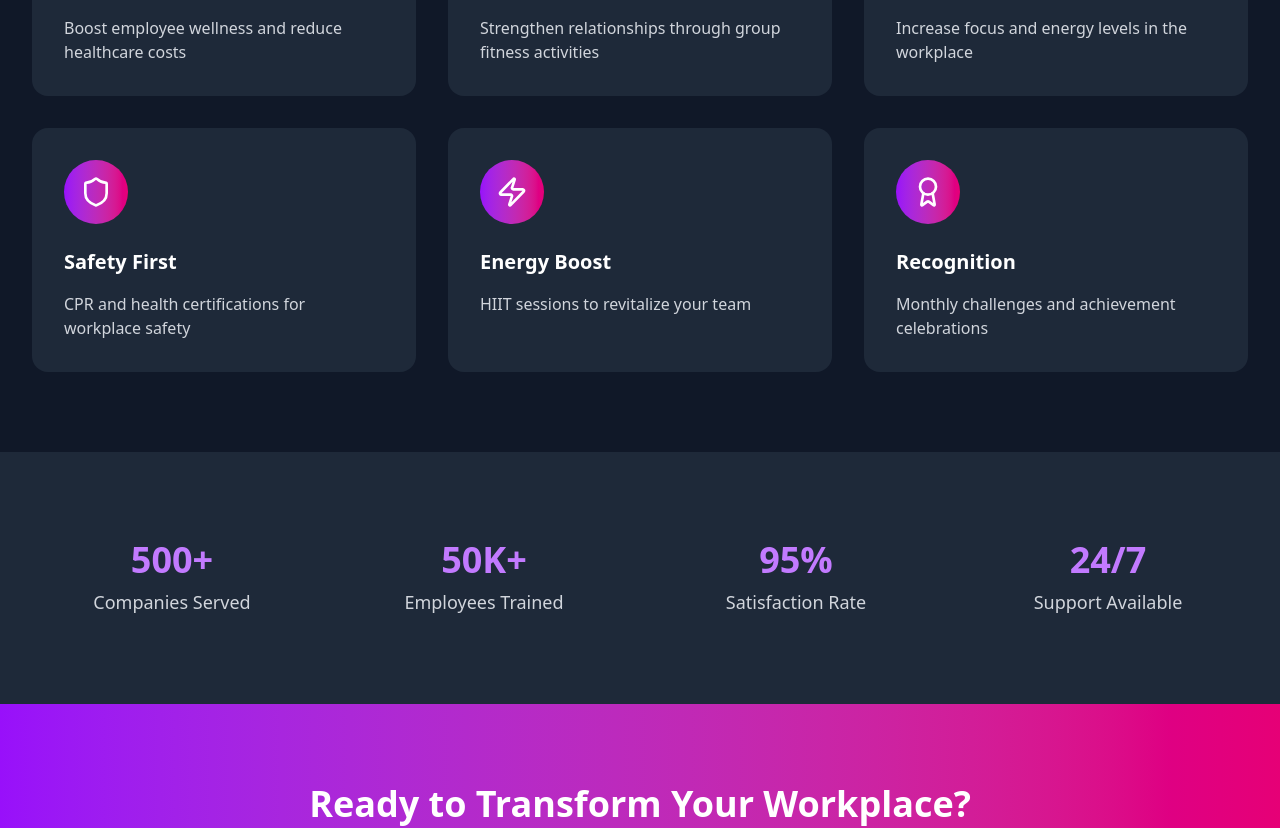
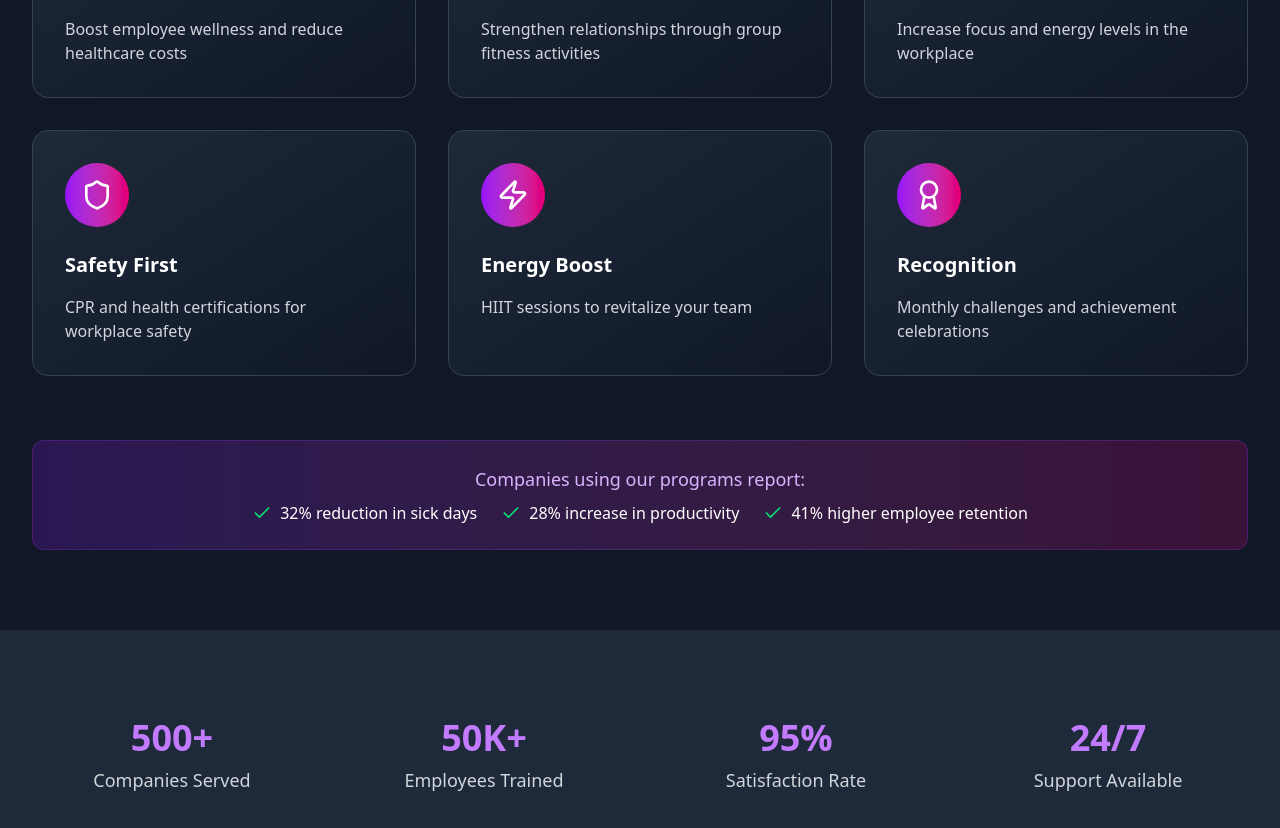
Before and after one commit to niks2411/leofit, a React (Vite) app: page / in a window 1280 px wide. Shown: the part 2160-2988 px from the top of the page. Built offline with nearby package versions, Linux system fonts and the light colour scheme.

Commit message:
beautified again

```diff
--- a/src/App.jsx
+++ b/src/App.jsx
@@ -22,6 +22,78 @@ function ScrollToTop() {
 
   return null;
 }
+
+// Animated Counter Component
+const AnimatedCounter = ({ value, duration = 2 }) => {
+  const [count, setCount] = useState(0);
+  const ref = useRef();
+  const observer = useRef();
+
+  useEffect(() => {
+    observer.current = new IntersectionObserver(
+      ([entry]) => {
+        if (entry.isIntersecting) {
+          startAnimation();
+        }
+      },
+      { threshold: 0.1 }
+    );
+
+    if (ref.current) {
+      observer.current.observe(ref.current);
+    }
+
+    return () => {
+      if (observer.current && ref.current) {
+        observer.current.unobserve(ref.current);
+      }
+    };
+  }, []);
+
+  const startAnimation = () => {
+    let start = 0;
+    const end = typeof value === 'string' ? parseFloat(value.replace(/[^0-9.]/g, '')) || 0 : value;
+    const increment = end / (duration * 60); // 60fps
+
+    const timer = setInterval(() => {
+      start += increment;
+      if (start >= end) {
+        setCount(end);
+        clearInterval(timer);
+      } else {
+        setCount(start);
+      }
+    }, 1000 / 60);
+
+    return () => clearInterval(timer);
+  };
+
+  const formatNumber = (num) => {
+    if (typeof value === 'string') {
+      if (value.includes('K')) {
+        return `${Math.floor(num)}K+`;
+      } else if (value.includes('%')) {
+        return `${Math.floor(num)}%`;
+      } else if (value.includes('+')) {
+        return `${Math.floor(num)}+`;
+      } else if (value.includes('/')) {
+        return value; // Return original for values like "24/7"
+      }
+    }
+    return Math.floor(num);
+  };
+
+  return (
+    <motion.span
+      ref={ref}
+      initial={{ opacity: 0 }}
+      whileInView={{ opacity: 1 }}
+      viewport={{ once: true }}
+    >
+      {formatNumber(count)}
+    </motion.span>
+  );
+};
 
 function App() {
   const [showPopup, setShowPopup] = useState(false);
@@ -384,13 +456,13 @@ function App() {
                         className="text-center mb-16"
                       >
                         <h2 className="text-4xl md:text-5xl font-bold mb-6 text-white">
-                          Benefits of{' '}
+                          Transform Your Workplace With{' '}
                           <span className="bg-gradient-to-r from-purple-600 to-pink-600 bg-clip-text text-transparent">
-                            Corporate Wellness
+                            Wellness Benefits
                           </span>
                         </h2>
                         <p className="text-xl text-gray-300 max-w-3xl mx-auto">
-                          Discover how our wellness packages can transform your workplace culture and boost employee satisfaction
+                          Our comprehensive wellness programs deliver measurable improvements across all aspects of your organization
                         </p>
                       </motion.div>
 
@@ -398,27 +470,77 @@ function App() {
                         variants={containerVariants}
                         initial="hidden"
                         whileInView="visible"
-                        viewport={{ once: true }}
+                        viewport={{ once: true, margin: "-100px" }}
                         className="grid grid-cols-1 md:grid-cols-2 lg:grid-cols-3 gap-8"
                       >
                         {benefits.map((benefit, index) => (
                           <motion.div
                             key={index}
                             variants={itemVariants}
-                            whileHover={{ y: -10, scale: 1.02 }}
-                            className="group p-8 rounded-2xl bg-gray-800 hover:shadow-xl transition-all duration-500"
+                            whileHover={{
+                              y: -10,
+                              scale: 1.03,
+                              boxShadow: "0 20px 25px -5px rgba(0, 0, 0, 0.1), 0 10px 10px -5px rgba(0, 0, 0, 0.04)"
+                            }}
+                            transition={{ duration: 0.3, ease: "easeOut" }}
+                            className="group relative p-8 rounded-2xl bg-gradient-to-br from-gray-800 to-gray-850 hover:from-gray-750 hover:to-gray-800 border border-gray-700 hover:border-purple-500/30 transition-all duration-500 overflow-hidden"
                           >
-                            <div className="flex items-center justify-center w-16 h-16 bg-gradient-to-r from-purple-600 to-pink-600 rounded-full mb-6 group-hover:scale-110 transition-transform duration-300">
+                            {/* Gradient highlight on hover */}
+                            <div className="absolute inset-0 bg-gradient-to-br from-purple-600/10 to-pink-600/10 opacity-0 group-hover:opacity-100 transition-opacity duration-500"></div>
+
+                            {/* Animated icon container */}
+                            <motion.div
+                              className="flex items-center justify-center w-16 h-16 bg-gradient-to-r from-purple-600 to-pink-600 rounded-full mb-6 group-hover:rotate-[15deg] transition-transform duration-500"
+                              whileHover={{ scale: 1.1 }}
+                            >
                               <benefit.icon className="w-8 h-8 text-white" />
+                            </motion.div>
+
+                            {/* Content */}
+                            <div className="relative z-10">
+                              <h3 className="text-xl font-bold mb-4 text-white group-hover:text-purple-300 transition-colors duration-300">
+                                {benefit.title}
+                              </h3>
+                              <p className="text-gray-300 group-hover:text-gray-100 transition-colors duration-300">
+                                {benefit.description}
+                              </p>
                             </div>
-                            <h3 className="text-xl font-bold mb-4 text-white">
-                              {benefit.title}
-                            </h3>
-                            <p className="text-gray-300">
-                              {benefit.description}
-                            </p>
+
+                            {/* Hidden arrow that appears on hover */}
+                            <div className="absolute bottom-6 right-6 opacity-0 group-hover:opacity-100 translate-x-4 group-hover:translate-x-0 transition-all duration-500">
+                              <ArrowRight className="w-5 h-5 text-purple-400" />
+                            </div>
                           </motion.div>
                         ))}
+                      </motion.div>
+
+                      {/* Stats ribbon below benefits */}
+                      <motion.div
+                        initial={{ opacity: 0, y: 50 }}
+                        whileInView={{ opacity: 1, y: 0 }}
+                        transition={{ duration: 0.8, delay: 0.2 }}
+                        viewport={{ once: true }}
+                        className="mt-16 bg-gradient-to-r from-purple-600/20 to-pink-600/20 rounded-xl p-6 border border-purple-500/20"
+                      >
+                        <div className="text-center">
+                          <p className="text-lg text-purple-300 mb-2">
+                            Companies using our programs report:
+                          </p>
+                          <div className="flex flex-wrap justify-center gap-6">
+                            <div className="flex items-center">
+                              <Check className="w-5 h-5 text-green-400 mr-2" />
+                              <span className="text-white">32% reduction in sick days</span>
+                            </div>
+                            <div className="flex items-center">
+                              <Check className="w-5 h-5 text-green-400 mr-2" />
+                              <span className="text-white">28% increase in productivity</span>
+                            </div>
+                            <div className="flex items-center">
+                              <Check className="w-5 h-5 text-green-400 mr-2" />
+                              <span className="text-white">41% higher employee retention</span>
+                            </div>
+                          </div>
+                        </div>
                       </motion.div>
                     </div>
                   </section>
@@ -436,7 +558,9 @@ function App() {
                             viewport={{ once: true }}
                             className="p-6"
                           >
-                            <p className="text-4xl font-bold text-purple-400 mb-2">{stat.number}</p>
+                            <p className="text-4xl font-bold text-purple-400 mb-2">
+                              <AnimatedCounter value={stat.number} duration={2} />
+                            </p>
                             <p className="text-lg text-gray-300">{stat.label}</p>
                           </motion.div>
                         ))}
```
